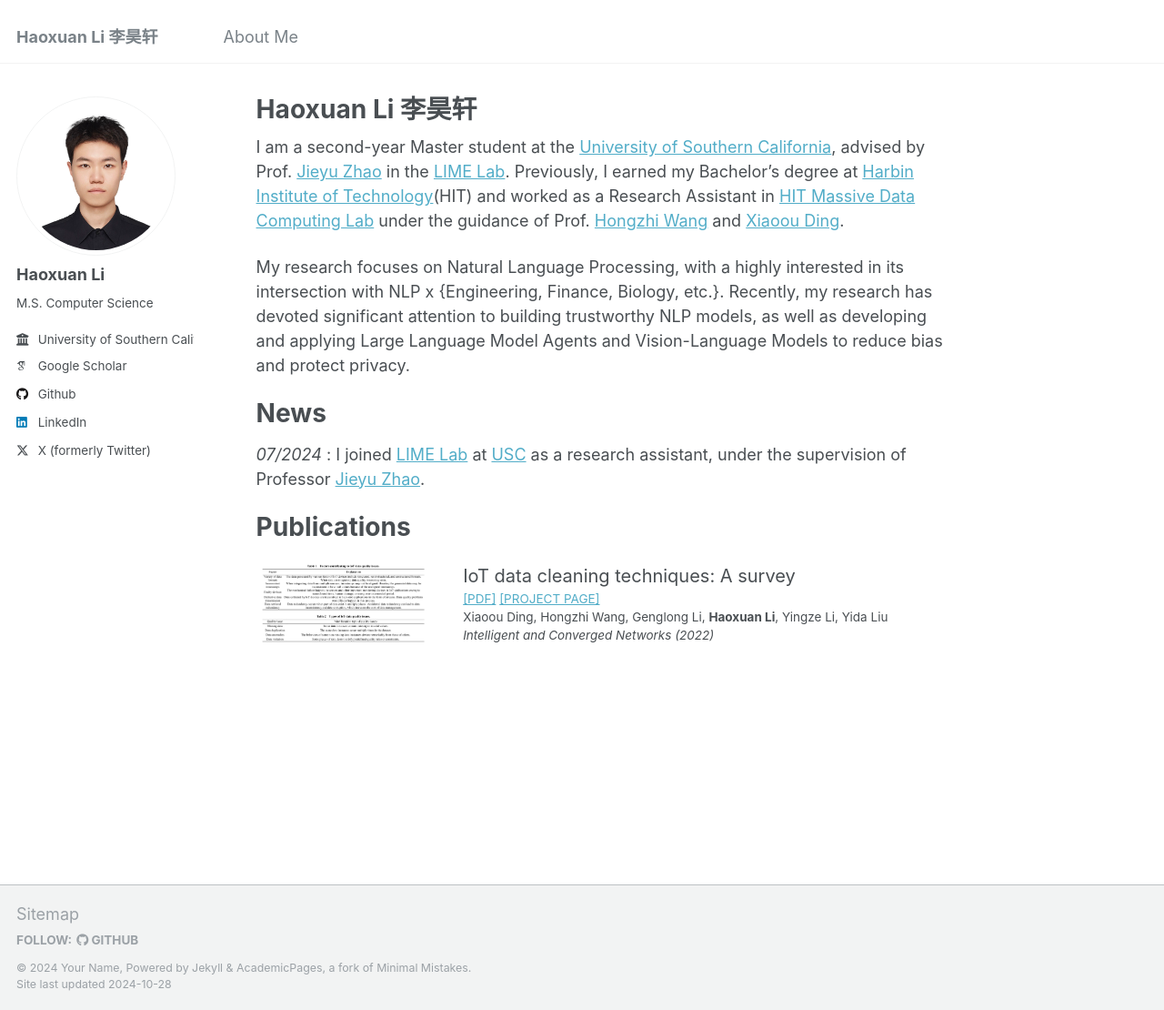
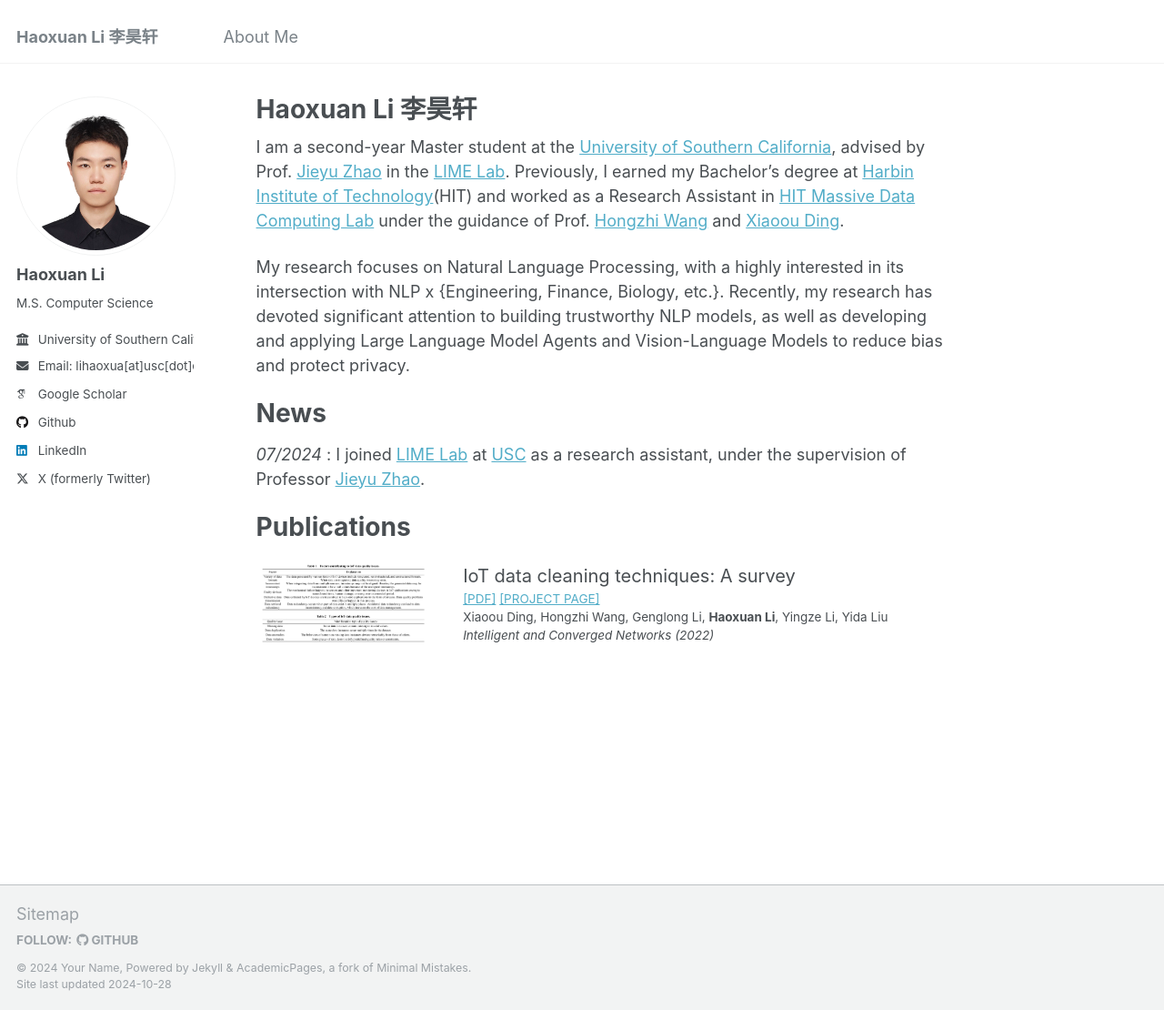
Before and after one commit to HauxLee/hauxlee.github.io, a Jekyll site: the page built from _pages/about.md, in a window 1280 px wide and 1110 px high. Shown: the whole window at 91% size. Built offline with Jekyll 4.4.1, drawn with Linux system fonts in a browser that asks for light colours; some web fonts are replaced.

Commit message:
Update on 10/28/2024_3

```diff
--- a/_config.yml
+++ b/_config.yml
@@ -28,7 +28,7 @@
   # location         : "Los Angeles, CA"
   employer         : "University of Southern California"
   uri              : # URL
-  email:lihaoxua[at]usc[dot]edu            : "lihaoxua@usc.edu"
+  email            : "lihaoxua@usc.edu"
 
   # Academic websites
   arxiv            : # URL - Update with the correct link to your profile
--- a/_data/ui-text.yml
+++ b/_data/ui-text.yml
@@ -25,7 +25,7 @@
   feed_label                 : "Feed"
   powered_by                 : "Powered by"
   website_label              : "Website"
-  email_label                : "Email"
+  email_label                : "Email: lihaoxua[at]usc[dot]edu"
   recent_posts               : "Recent Posts"
   undefined_wpm              : "Undefined parameter words_per_minute at _config.yml"
   comment_form_info          : "Your email address will not be published. Required fields are marked"
```
